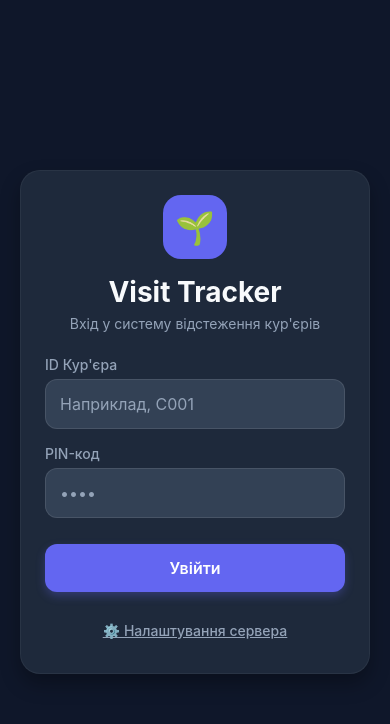
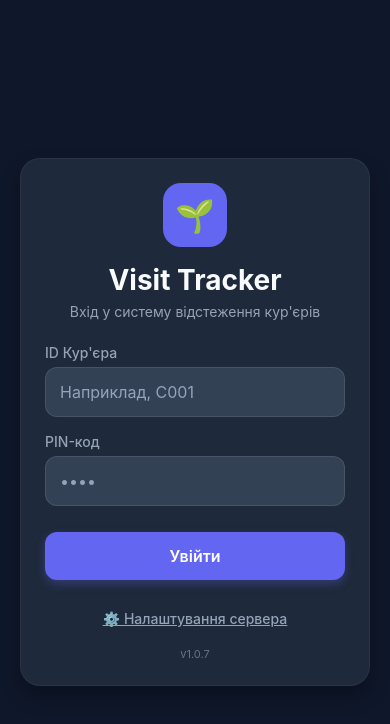
Before and after one commit to dimitri303-gif/courier-visit-tracker, a React Native app: screen / in a window 390 px wide. Shown: the top 724 px of the page. Built offline with nearby package versions, Linux system fonts and the light colour scheme; what expo-task-manager would draw is missing.

Commit message:
Bump version to 1.0.7 and display version tag on login screen

```diff
--- a/app.json
+++ b/app.json
@@ -2,7 +2,7 @@
   "expo": {
     "name": "Courier Tracker",
     "slug": "courier-visit-tracker",
-    "version": "1.0.0",
+    "version": "1.0.7",
     "orientation": "portrait",
     "icon": "./assets/icon.png",
     "userInterfaceStyle": "dark",
--- a/src/screens/HomeScreen.tsx
+++ b/src/screens/HomeScreen.tsx
@@ -14,6 +14,7 @@ import { ApiService } from '../services/api';
 import { SyncService, generateUUID } from '../services/sync';
 import { VisitDetector } from '../services/detector';
 import * as Battery from 'expo-battery';
+import Constants from 'expo-constants';
 
 interface HomeScreenProps {
   courierName: string;
@@ -147,8 +148,9 @@ export const HomeScreen: React.FC<HomeScreenProps> = ({
         console.warn('Не вдалося отримати заряд батареї для старту зміни:', err);
       }
 
-      // Відправляємо подію на сервер
-      ApiService.startShift(token, shiftId, courierId, 'expo_android', 'android', '1.0.0', startTime, coords, battery)
+      // Відправляємо подію на сервер з актуальною версією додатка
+      const currentVersion = Constants.expoConfig?.version || '1.0.0';
+      ApiService.startShift(token, shiftId, courierId, 'expo_android', 'android', currentVersion, startTime, coords, battery)
         .catch(async (e) => {
           // Якщо немає інтернету, записуємо збій у логи (подія відправиться пізніше)
           await SyncService.queueLog('shift_start_offline', `Start shift offline saved: ${shiftId}`, e.toString());
--- a/src/screens/LoginScreen.tsx
+++ b/src/screens/LoginScreen.tsx
@@ -12,6 +12,7 @@ import {
 } from 'react-native';
 import { ApiService } from '../services/api';
 import { StorageService } from '../services/storage';
+import Constants from 'expo-constants';
 
 interface LoginScreenProps {
   onLoginSuccess: (token: string, name: string, courierId: string, role: 'courier' | 'logist', region: string) => void;
@@ -119,6 +120,7 @@ export const LoginScreen: React.FC<LoginScreenProps> = ({ onLoginSuccess, onNavi
               <TouchableOpacity style={styles.debugLink} onPress={onNavigateToDebug}>
                 <Text style={styles.debugLinkText}>⚙️ Налаштування сервера</Text>
               </TouchableOpacity>
+              <Text style={styles.versionText}>v{Constants.expoConfig?.version || '1.0.0'}</Text>
             </>
           )}
         </View>
@@ -234,4 +236,10 @@ const styles = StyleSheet.create({
     fontWeight: '500',
     textDecorationLine: 'underline',
   },
+  versionText: {
+    textAlign: 'center',
+    color: '#64748b',
+    fontSize: 11,
+    marginTop: 10,
+  },
 });
```
